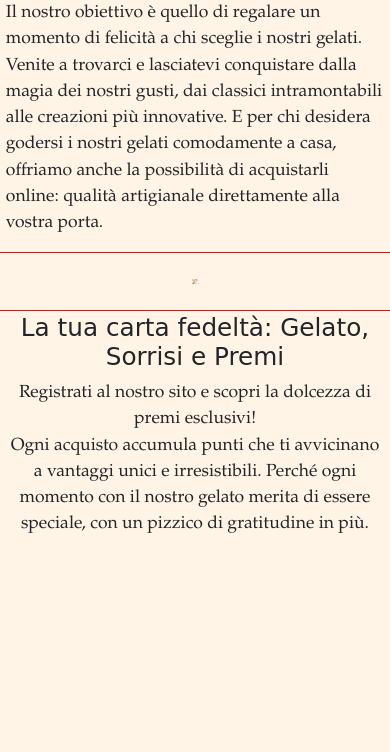
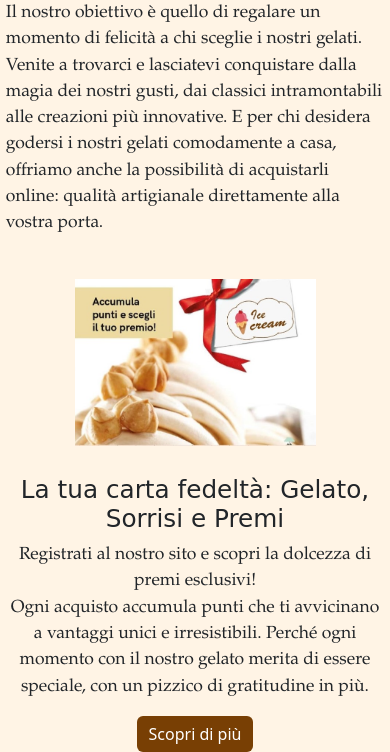
Before and after one commit to BennyBarone/WebProgetto, a PHP site: page / in a window 390 px wide. Shown: the part 724-1476 px from the top of the page. Before the commit the page ends 1257 px from the top, so only its background shows below. Run offline with PHP 8.4, Linux system fonts and the light colour scheme.

Commit message:
ho sistemato la tessera

```diff
--- a/progetto/css/style.css
+++ b/progetto/css/style.css
@@ -101,68 +101,6 @@
 
 }
 
-.custom-image {
-    width: 10vw !important;
-    border: brown;
-    margin: 10px auto;
-}
-
-.col-sm-4 {
-    outline: 1px solid red; /* Controlla i confini del contenitore */
-}
-
-/* Media query per schermi più piccoli */
-@media (max-width: 768px) {
-    header img {
-        width: 13vw;
-    }
-    h1 {
-        font-size: 4vw;  /* Aumenta la dimensione del testo per schermi più piccoli */
-    }
-    #logo {
-        width: 18vw;  /* Imposta una larghezza specifica per il logo sui dispositivi più piccoli */
-    }
-
-    #foto1{
-        width: auto;
-    }
-
-    #bottProdotti{
-        font-size:10vw;
-    }
-
-    section p{
-        font-size:2.5vw;
-    }
-
-}
-
-/* Media query per schermi molto piccoli */
-@media (max-width: 480px) {
-    header img {
-        width: 8vw;
-    }
-    h1 {
-        font-size: 5vw;  /* Aumenta ulteriormente la dimensione del testo per schermi molto piccoli */
-    }
-    #logo {
-        width: 13vw;  /* Imposta una larghezza specifica per il logo sui dispositivi più piccoli */
-    }
-
-    #foto1{
-        width: auto;
-    }
-
-    #bottProdotti{
-        font-size:6vw;
-    }
-
-    section p{
-        font-size:4.5vw;
-    }
-}
-
-
 .text-brown {
     color: #783f04;
 }
@@ -195,3 +133,78 @@
     background-color: rgba(165, 42, 42, 0.1); /* Sfondo marrone chiaro */
     color: darkbrown; /* Colore testo più scuro */
 }
+
+.custom-image {
+    width: 30vw !important;
+    margin: 10px auto;
+}
+
+#scopriTessera{
+    border:#783f04;
+    background-color: #783f04;
+    transition: all 0.3s ease;
+}
+
+#scopriTessera:hover{
+    background-color: rgba(165, 42, 42, 0.1);
+    color: darkbrown;
+}
+
+/* Media query per schermi più piccoli */
+@media (max-width: 768px) {
+    header img {
+        width: 13vw;
+    }
+    h1 {
+        font-size: 4vw;  /* Aumenta la dimensione del testo per schermi più piccoli */
+    }
+    #logo {
+        width: 18vw;  /* Imposta una larghezza specifica per il logo sui dispositivi più piccoli */
+    }
+
+    #foto1{
+        width: auto;
+    }
+
+    #bottProdotti{
+        font-size:10vw;
+    }
+
+    section p{
+        font-size:2.5vw;
+    }
+
+    .custom-image {
+        width: 70vw !important;
+    }
+
+}
+
+/* Media query per schermi molto piccoli */
+@media (max-width: 480px) {
+    header img {
+        width: 8vw;
+    }
+    h1 {
+        font-size: 5vw;  /* Aumenta ulteriormente la dimensione del testo per schermi molto piccoli */
+    }
+    #logo {
+        width: 13vw;  /* Imposta una larghezza specifica per il logo sui dispositivi più piccoli */
+    }
+
+    #foto1{
+        width: auto;
+    }
+
+    #bottProdotti{
+        font-size:6vw;
+    }
+
+    section p{
+        font-size:4.5vw;
+    }
+
+    .custom-image {
+        width: 70vw !important;
+    }
+}
--- a/progetto/template/base.php
+++ b/progetto/template/base.php
@@ -58,6 +58,7 @@
                     <span class="d-block">Registrati al nostro sito e scopri la dolcezza di premi esclusivi!</span>
                     <span class="d-block">Ogni acquisto accumula punti che ti avvicinano a vantaggi unici e irresistibili. Perché ogni momento con il nostro gelato merita di essere speciale, con un pizzico di gratitudine in più.</span>
                 </p>
+                <button id="scopriTessera" type="button" class="btn btn-primary">Scopri di più</button>
                 </div>
             </div>
             </section>
```
